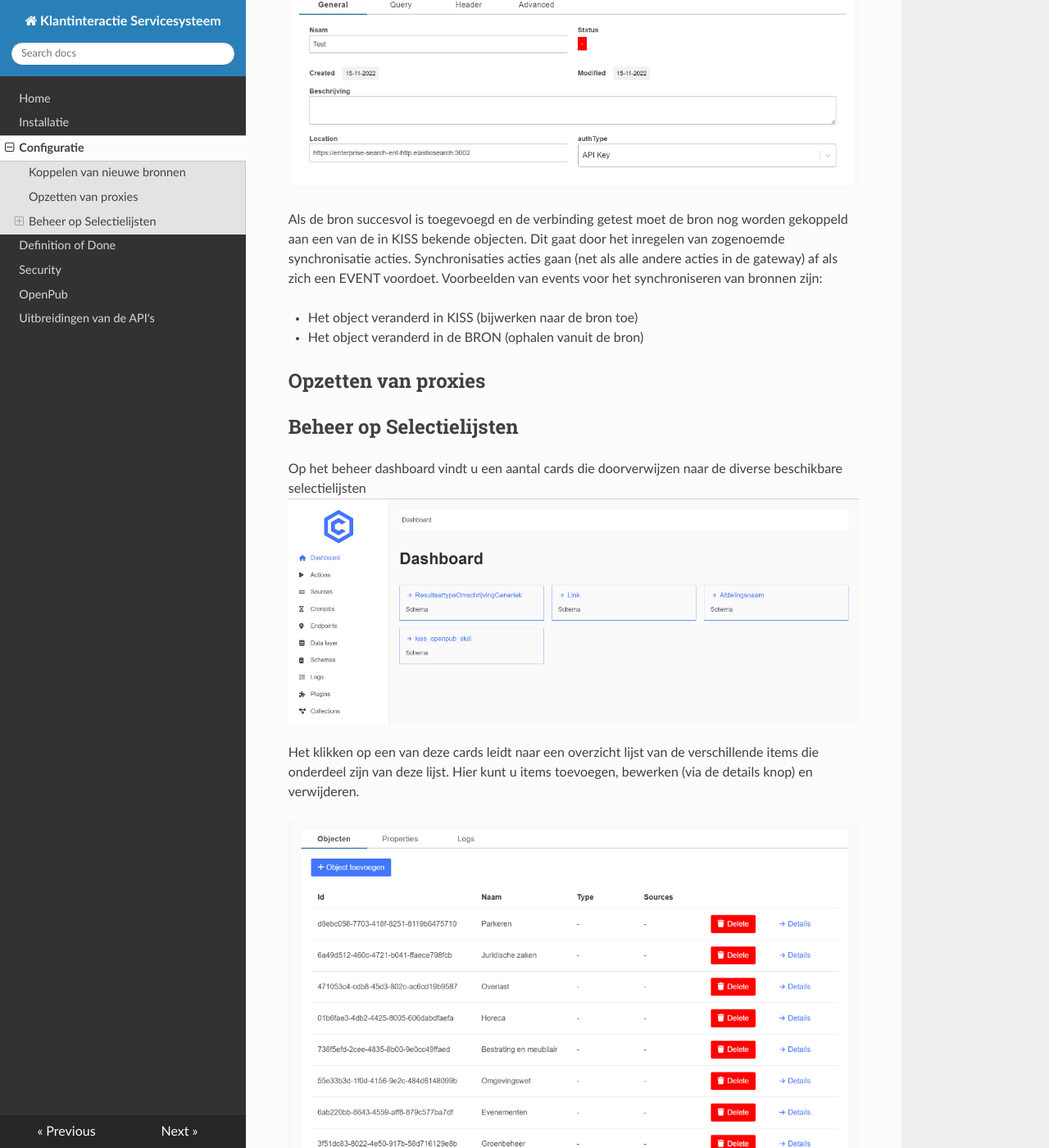
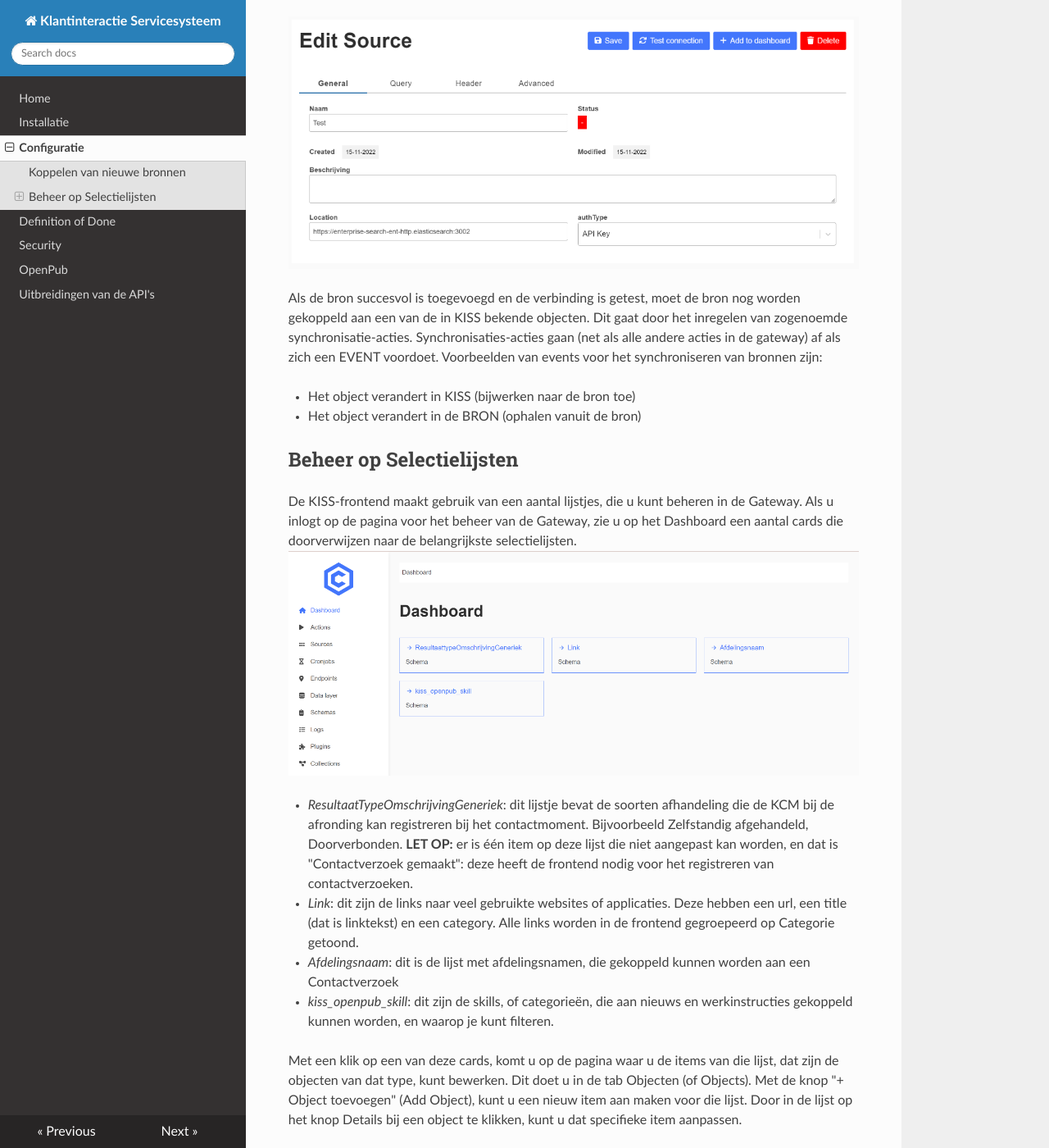
Before and after one commit to Klantinteractie-Servicesysteem/.github, an MkDocs documentation site: the page built from docs/CONFIGURATIE.md, in a window 1280 px wide and 1400 px high, scrolled down 1200 px. Shown: the whole window at 82% size. Built offline with MkDocs 1.6.1, drawn with Linux system fonts in a browser that asks for light colours; nearby versions of some CDN libraries; some of the changed text lies outside the part shown.

Commit message:
Teksredactie, uitleg van beheer lijsten uitgebreid

```diff
--- a/docs/CONFIGURATIE.md
+++ b/docs/CONFIGURATIE.md
@@ -1,45 +1,50 @@
 # Configuratie
+Bij de installatie van KISS worden er een groot aantal dingen al geconfigureerd. Maar wat daarna in ieder geval nog moet gebeuren, zijn de gemeentespecifieke zaken, zoals het koppelen aan de eigen bronnen, en het inregelen van verschillende lijstjes met eigen gegevens.
 
 ## Koppelen van nieuwe bronnen
 
 De Common Gateway als core onder KISS biedt de optie om extra bronnen (applicaties te koppelen) zonder dat het nodig is om hiervoor een ontwikkelpartij in te schakelen of code te schrijven.
 
-Log hiervoor in op de admin omgeving en ga naar het menu item "sources", daar kunt u bestaande bronnen bewerken en nieuwe bronnen toevoegen
+Log hiervoor in op de pagina voor beheer van de Gateway en ga naar het menu item "sources". Daar kunt u bestaande bronnen bewerken en nieuwe bronnen toevoegen
 ![img_2.png](img_2.png)
 
-Voor het toevoegen van een bron klikt u op "Toevoegen", daar kunt u de locatie, de externe API en eventueel autorisatie inregelen.
+Voor het toevoegen van een bron klikt u op "Toevoegen". Daar kunt u de locatie, de externe API en eventueel autorisatie inregelen.
 
 ![img_3.png](img_3.png)
 
-Nadat de bron is toegevoegd is het ook mogelijk om de connectie naar de bron toe te testen, het verdient een warme aanbeveling om dit te doen VOORDAT u verder gaat met de inrichting van de externe bron. U kunt de verbinding naar een bron toe testen door op "test connection" te klikken.
+Nadat de bron is toegevoegd kunt u de connectie naar de bron toe testen. Het verdient een warme aanbeveling om dit te doen VOORDAT u verder gaat met de inrichting van de externe bron. U kunt de verbinding naar een bron toe testen door op "test connection" te klikken.
 
 ![img_4.png](img_4.png)
 
-Als de bron succesvol is toegevoegd en de verbinding getest moet de bron nog worden gekoppeld aan een van de in KISS bekende objecten. Dit gaat door het inregelen van zogenoemde synchronisatie acties. Synchronisaties acties gaan (net als alle andere acties in de gateway) af als zich een EVENT voordoet. Voorbeelden van events voor het synchroniseren van bronnen zijn:
+Als de bron succesvol is toegevoegd en de verbinding is getest, moet de bron nog worden gekoppeld aan een van de in KISS bekende objecten. Dit gaat door het inregelen van zogenoemde synchronisatie-acties. Synchronisaties-acties gaan (net als alle andere acties in de gateway) af als zich een EVENT voordoet. Voorbeelden van events voor het synchroniseren van bronnen zijn:
 
-- Het object veranderd in KISS (bijwerken naar de bron toe)
-- Het object veranderd in de BRON (ophalen vanuit de bron)
+- Het object verandert in KISS (bijwerken naar de bron toe)
+- Het object verandert in de BRON (ophalen vanuit de bron)
 
-## Opzetten van proxies
 
 ## Beheer op Selectielijsten
-
-Op het beheer dashboard vindt u een aantal cards die doorverwijzen naar de diverse beschikbare selectielijsten
+De KISS-frontend maakt gebruik van een aantal lijstjes, die u kunt beheren in de Gateway. Als u inlogt op de pagina voor het beheer van de Gateway, zie u op het Dashboard een aantal cards die doorverwijzen naar de belangrijkste selectielijsten.
 ![img.png](img.png)
 
-Het klikken op een van deze cards leidt naar een overzicht lijst van de verschillende items die onderdeel zijn van deze lijst. Hier kunt u items toevoegen, bewerken (via de details knop) en verwijderen.
+* _ResultaatTypeOmschrijvingGeneriek_: dit lijstje bevat de soorten afhandeling die de KCM bij de afronding kan registreren bij het contactmoment. Bijvoorbeeld Zelfstandig afgehandeld, Doorverbonden.
+**LET OP:** er is één item op deze lijst die niet aangepast kan worden, en dat is "Contactverzoek gemaakt": deze heeft de frontend nodig voor het registreren van contactverzoeken.
+* _Link_: dit zijn de links naar veel gebruikte websites of applicaties. Deze hebben een url, een title (dat is linktekst) en een category. Alle links worden in de frontend gegroepeerd op Categorie getoond.
+* _Afdelingsnaam_: dit is de lijst met afdelingsnamen, die gekoppeld kunnen worden aan een Contactverzoek
+* _kiss_openpub_skill_: dit zijn de skills, of categorieën, die aan nieuws en werkinstructies gekoppeld kunnen worden, en waarop je kunt filteren.
+
+
+
+Met een klik op een van deze cards, komt u op de pagina waar u de items van die lijst, dat zijn de objecten van dat type, kunt bewerken. Dit doet u in de tab Objecten (of Objects). Met de knop "+ Object toevoegen" (Add Object), kunt u een nieuw item aan maken voor die lijst. Door in de lijst op het knop Details bij een object te klikken, kunt u dat specifieke item aanpassen.
 
 ![img_1.png](img_1.png)
 
-### Beheren van de openpub_skill lijst
+### Beheren van de kiss_openpub_skill lijst
 
-1. Navigeer naar Schemas en navigeer naar het juiste schema (`kiss_openpub_skill`)
+1. Klik op de startpagina (Dashboard) op de Card van `kiss_openpub_skill`, en zorg dat je op dat tab Objecten (Objects) staat.
 2. Klik op `"+ Object Toevoegen"`
 3. Vul het veld `"Name"` in
 4. Klik op `"Save"`.
 
-_Note:_ je kunt bestaande objecten ook aanpassen vanuit de Gateway UI, de objecten zijn te vinden in het schema (onder de `"+ Object Toevoegen"` knop van stap 3. Dit zal een **nieuw object** aanmaken in de WordPress omgeving.
+Hiermee voeg je een nieuw item toe. Dit item zal zichtbaar zijn in WordPress, bij het veld "Skill". Klik eventueel even buiten het veld en weer opnieuw in het veld om de lijst opnieuw op te halen.
 
-**Koppeling tussen de beheerde lijsten en WordPress**
-
-Wanneer je WordPress opent (refresh required!) zal die automatisch de geüpdatete lijst van de Gateway ophalen en de Skills updaten. Hier hoef je niets voor te doen.
+_Note:_ je kunt bestaande objecten ook aanpassen vanuit de Gateway UI. Op de tab Objecten (Objects) ziet u alle objecten van dat type onder elkaar. Vandaar uit kunt u een specifiek object bekijken, en eventueel aanpassen.
```
